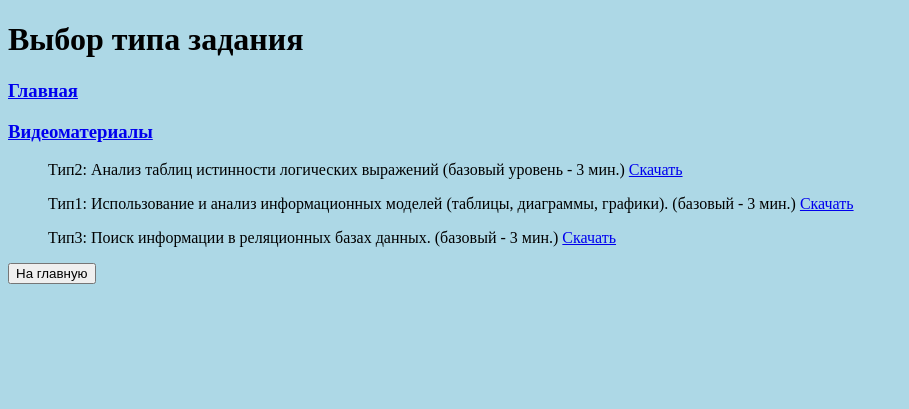
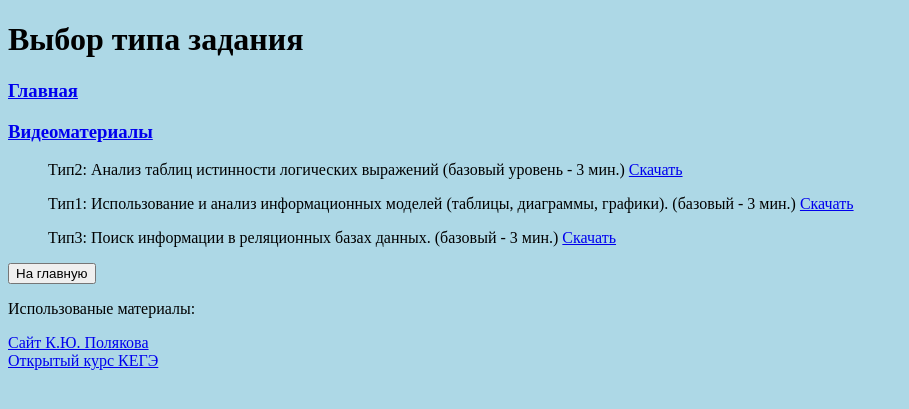
Before and after one commit to TereshinaEVa/Diplom, a Django app: page /catalog/ in a window 1280 px wide. Shown: the top 409 px of the page, without its empty margins (0-909 px from the left). Run offline with Django 5.2, Linux system fonts and the light colour scheme; data comes from the database, SQL or seed files in the repository.

Commit message:
немного подправила

```diff
--- a/EgeAll/Templates/catalog.html
+++ b/EgeAll/Templates/catalog.html
@@ -20,3 +20,7 @@
 
     <p><button onclick="window.location.href='/platform'"> На главную </button></p>
 {% endblock %}
+
+{% block footer %}
+    {{ block.super }}
+{% endblock %}
--- a/EgeAll/Templates/menu.html
+++ b/EgeAll/Templates/menu.html
@@ -22,5 +22,15 @@
         <a href='/sing_in/'> <button>Выход</button> </a>
     </p>
     {% endblock %}
+
+    {% block footer %}
+    <p>
+        Использованые материалы:
+    </p>
+    <p>
+        <a href='https://kpolyakov.spb.ru/school/ege.htm'> Сайт К.Ю. Полякова </a><br>
+        <a href='https://kompege.ru/course'> Открытый курс КЕГЭ </a>
+    </p>
+    {% endblock %}
 </body>
 </html>
```
